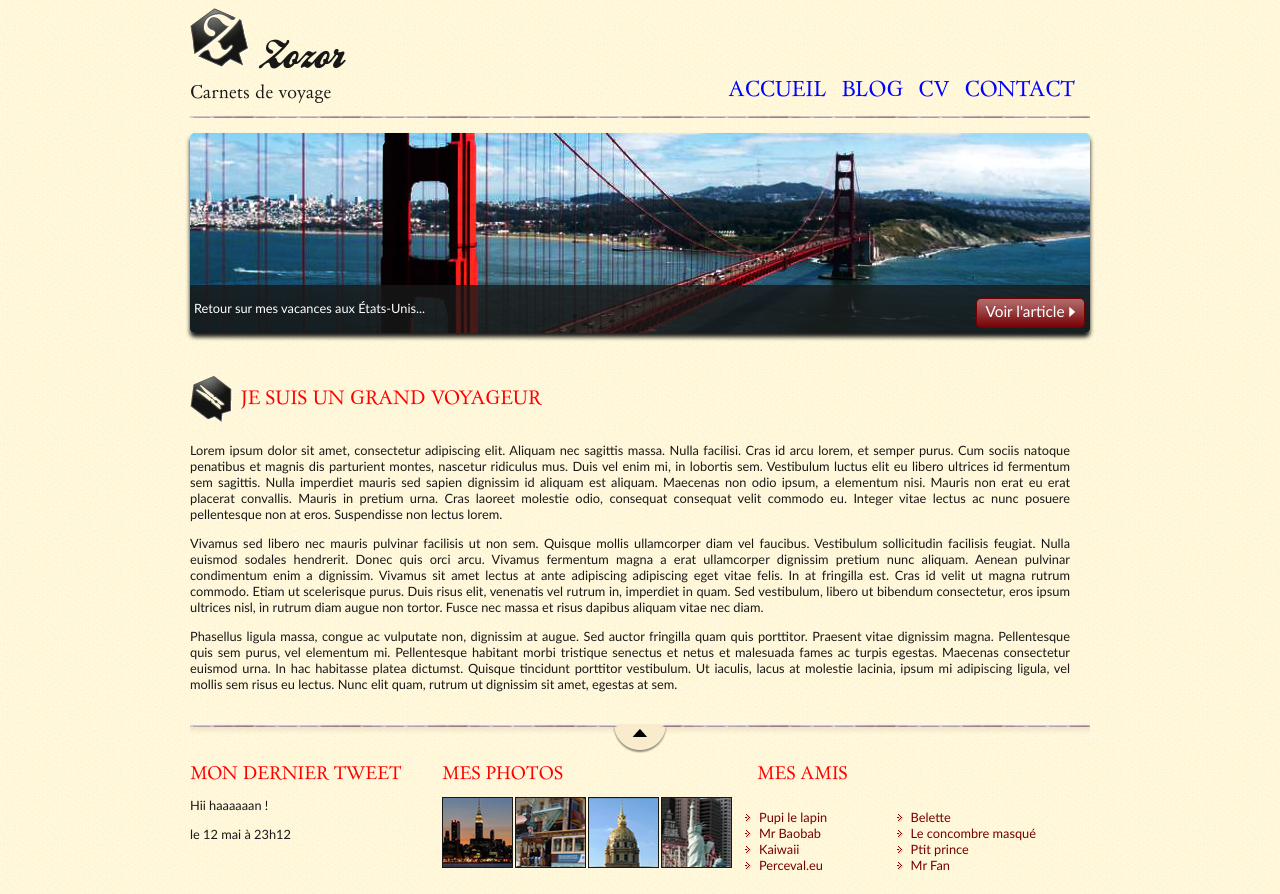
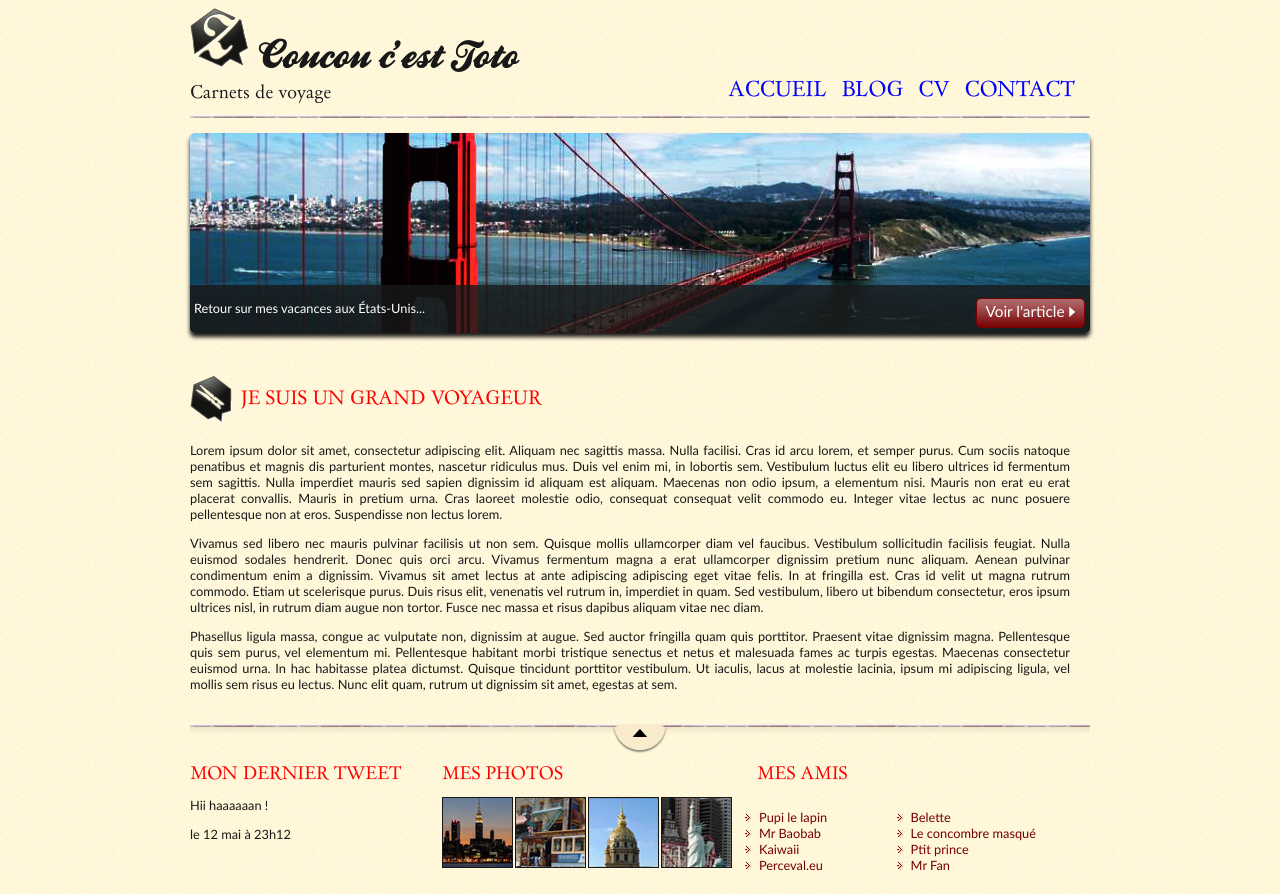
Before and after one commit to cominf1/igpde, a plain HTML site: page index.html in a window 1280 px wide. Drawn offline with Linux system fonts and the light colour scheme.

Commit message:
Add Toto title

```diff
--- a/index.html
+++ b/index.html
@@ -12,7 +12,7 @@
                 <div id="titre_principal">
                     <div id="logo">
                         <img src="images/zozor_logo.png" alt="Logo de Zozor" />
-                        <h1>Zozor</h1>
+                        <h1>Coucou c'est Toto</h1>
                     </div>
                     <h2>Carnets de voyage</h2>
                 </div>
```
